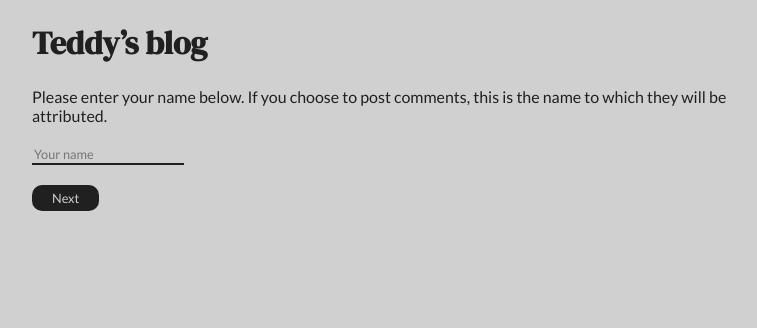
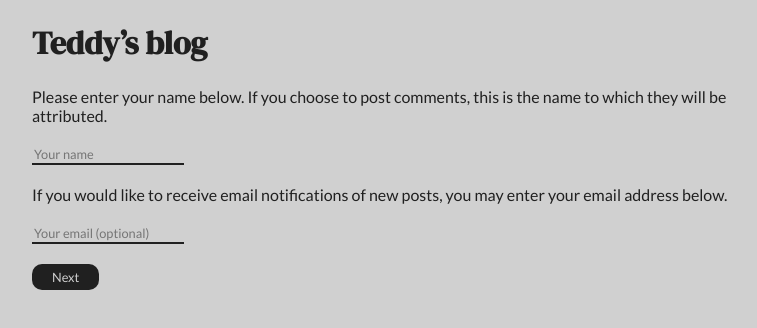
Before and after one commit to thegail/blog, a SvelteKit app: page /join/1 in a window 1280 px wide. Shown: the top 328 px of the page, without its empty margins (236-993 px from the left). Built offline with nearby package versions, Linux system fonts and the light colour scheme.

Commit message:
Add email option and user list route

```diff
--- a/src/routes/join/+server.js
+++ b/src/routes/join/+server.js
@@ -22,6 +22,7 @@ export async function POST({ request, cookies }) {
   await users.insertOne({
     _id: id,
     name: body.name,
+    email: body.email,
     code: body.code,
     challenge: challenge,
     tokens: [],
--- a/src/routes/join/[code]/+page.svelte
+++ b/src/routes/join/[code]/+page.svelte
@@ -4,11 +4,18 @@
     import { goto } from "$app/navigation";
 
     let name = $state("");
+    let email = $state("");
 
     async function register() {
+        if (!email.match(/^[^\s@]+@[^\s@]+\.[^\s@]+$/)) {
+            alert(
+                "Your email address appears to be invalid. Please ensure it's typed correctly.",
+            );
+            return;
+        }
         let response = await fetch("/join", {
             method: "POST",
-            body: JSON.stringify({ name, code: page.params.code }),
+            body: JSON.stringify({ name, email, code: page.params.code }),
         });
         if (!response.ok) {
             let body = await response.json();
@@ -53,6 +60,15 @@
         the name to which they will be attributed.
     </p>
     <input type="text" placeholder="Your name" bind:value={name} />
+    <p>
+        If you would like to receive email notifications of new posts, you may
+        enter your email address below.
+    </p>
+    <input
+        type="email"
+        placeholder="Your email (optional)"
+        bind:value={email}
+    />
     <button onclick={register}>Next</button>
 </main>
 
@@ -74,7 +90,8 @@
         margin: 0;
     }
 
-    input[type="text"] {
+    input[type="text"],
+    input[type="email"] {
         background: none;
         border: none;
         border-bottom: 2px solid var(--secondary);
--- /dev/null
+++ b/src/routes/user/+server.js
@@ -0,0 +1,18 @@
+import { error } from "@sveltejs/kit";
+import client from "$lib/server/client.js";
+
+export async function GET({ request }) {
+  let db = client().db("blog");
+  let users = db.collection("users");
+
+  if (
+    !Bun.password.verify(
+      request.headers.get("Authorization"),
+      "$argon2id$v=19$m=65536,t=2,p=1$4xQKNEIPfS0wykKUOHvhKGkYbP0hOIEo6Nl//Y71bno$MkaXsKk6rluFaqD43jqZRLkgJVGqhAuq0hn1L5pdMsE",
+    )
+  ) {
+    error(401, "Unauthorized");
+  }
+  let allUsers = await users.find().toArray();
+  return new Response(JSON.stringify(allUsers));
+}
```
